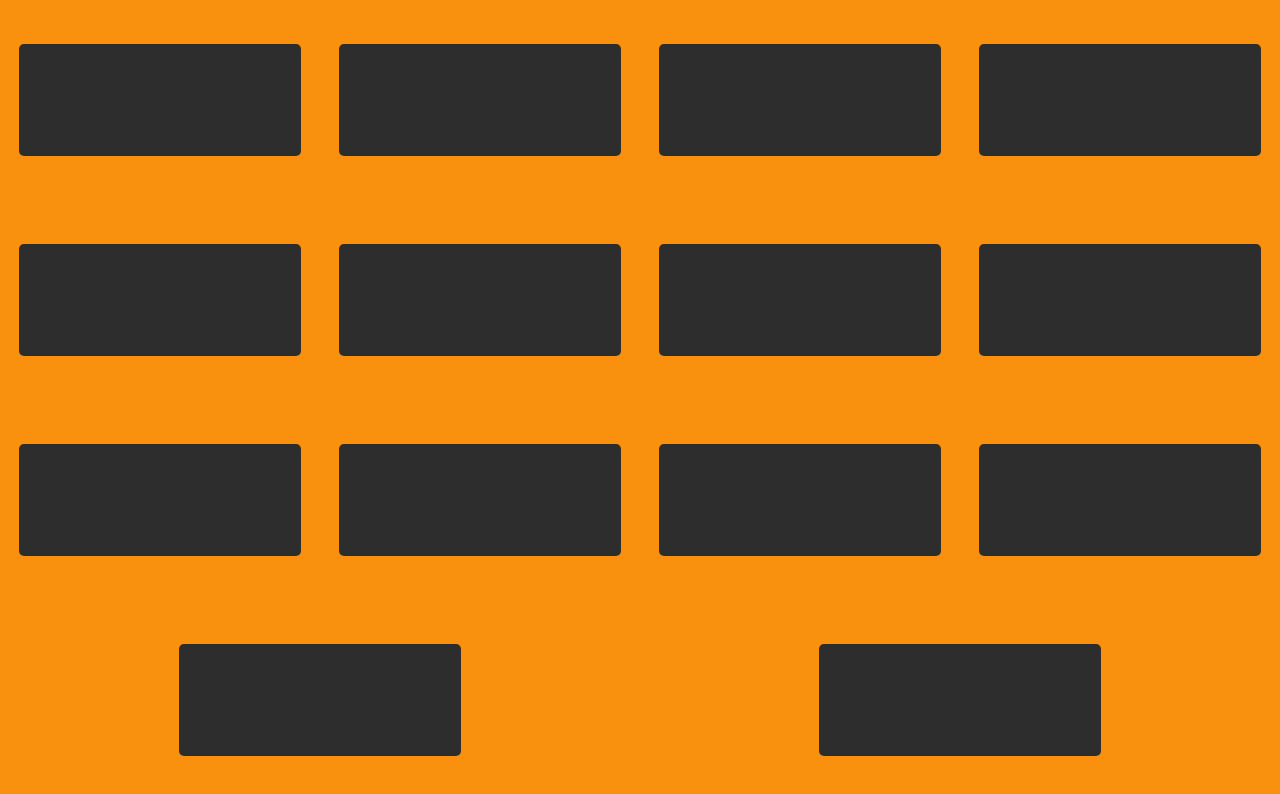
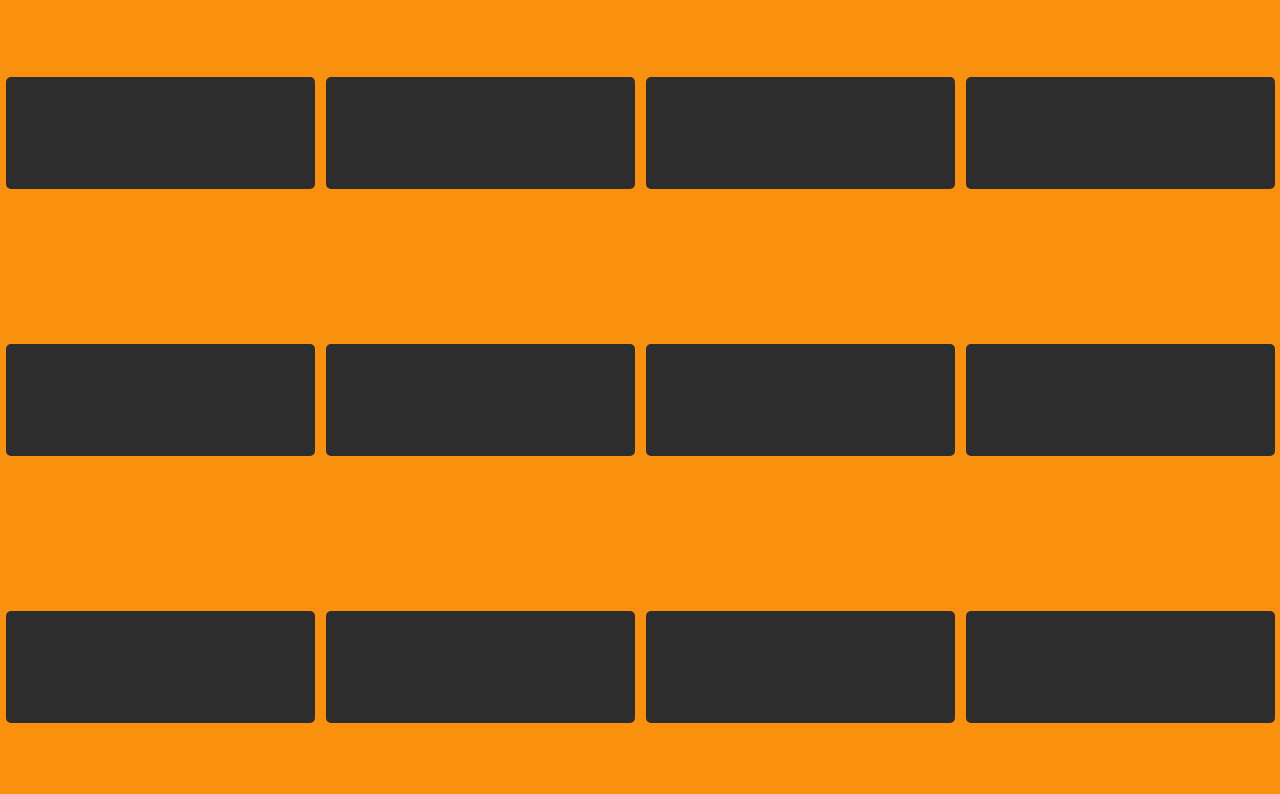
Before and after one commit to sinneren/cards-game, a React (Create React App) app: page / in a window 1280 px wide. Both pictures are taken after a click on the button "Start the game!". Shown: the top 794 px of the page. Built offline with nearby package versions, Linux system fonts and the light colour scheme.

Commit message:
Fix new game bug nd fix range of cards

```diff
--- a/src/App.js
+++ b/src/App.js
@@ -6,7 +6,6 @@ import { connect } from "react-redux";
 import { newGame, setList } from "./actions";
 import './App.css';
 
-let basic_row = [];
 
 class App extends Component {
   constructor() {
@@ -16,7 +15,8 @@ class App extends Component {
     }
   }
   handleClick = () => {
-    let maxi = Math.floor(Math.random() * 7) + 4;
+    let basic_row = [];
+    let maxi = Math.floor(Math.random() * (8 - 4 + 1) + 4);;
     for (let i = 0; i < maxi; i++) {
       basic_row.push({
         id: i,
--- a/src/components/CardBlock/style.css
+++ b/src/components/CardBlock/style.css
@@ -2,7 +2,7 @@
     display: flex;
     justify-content: center;
     align-items: center;
-    width: 22%;
+    width: calc(100% * (1/4) - 10px - 1px);
     height: 14%;
     max-height: 200px;
     background-color: #2d2d2d;
--- a/src/components/CardList/style.css
+++ b/src/components/CardList/style.css
@@ -5,4 +5,5 @@
     justify-content: space-around;
     align-content: space-around;
     flex-flow: row wrap;
+    flex-grow: 1;
 }
```
